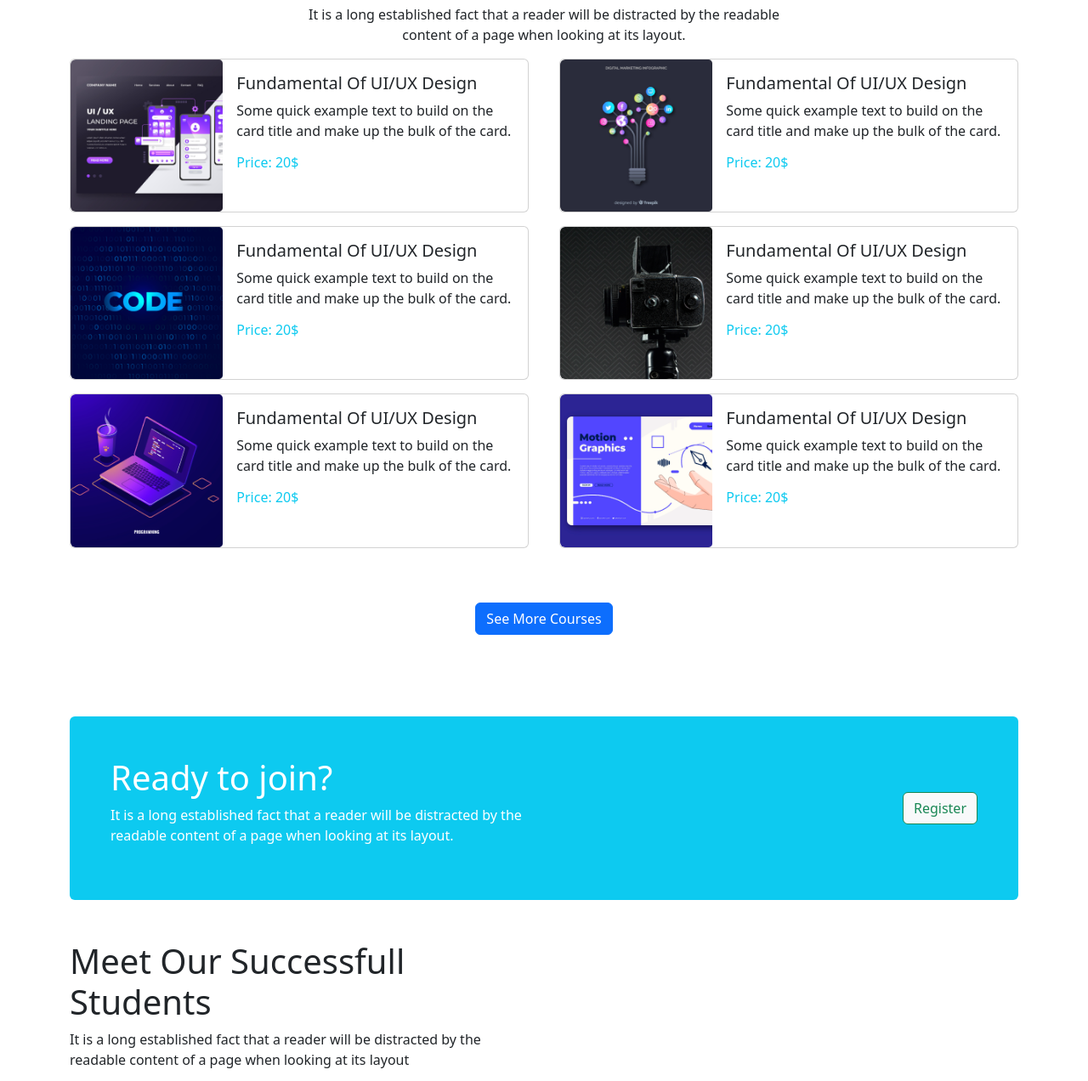
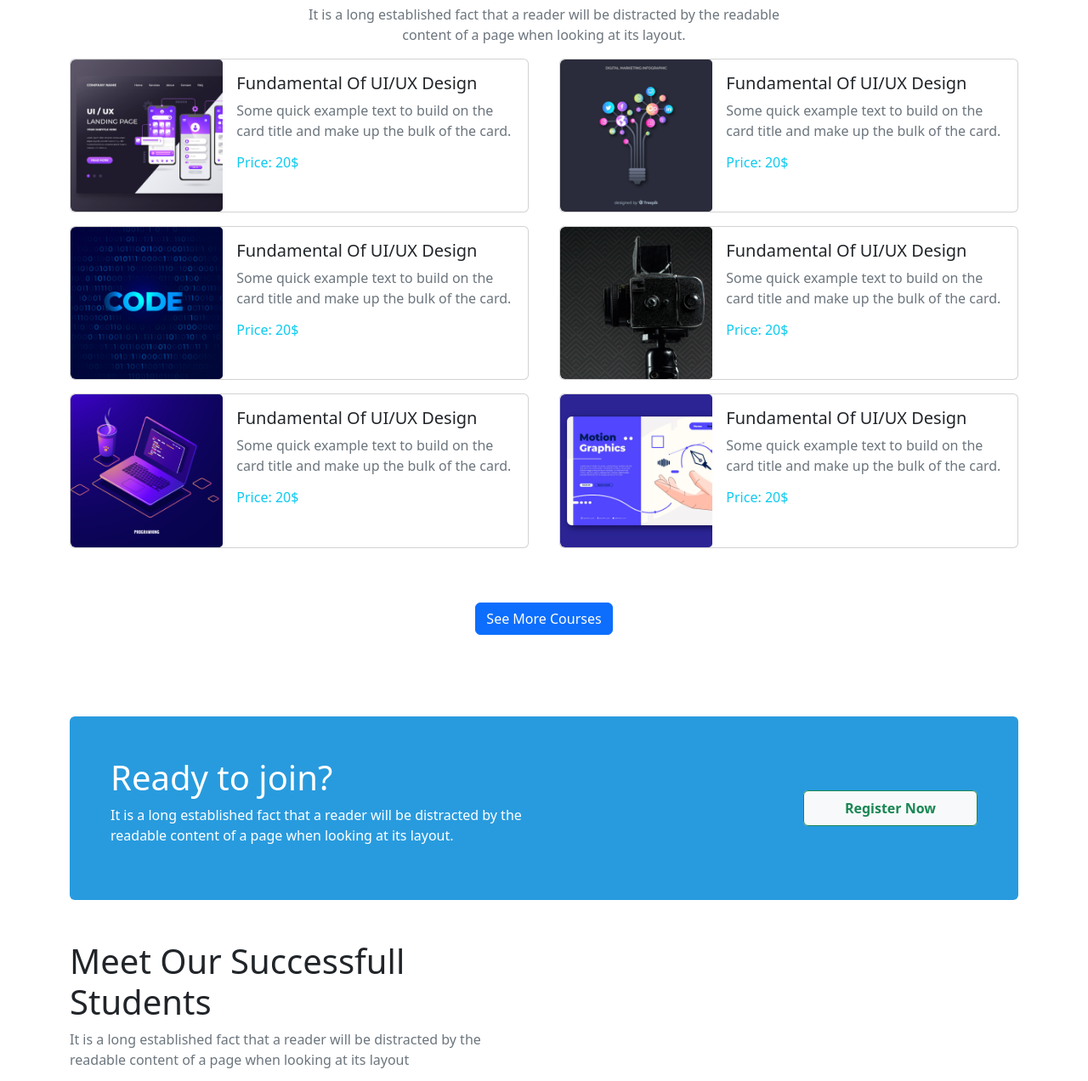
Before and after one commit to md-najmus-sakib/online-course-web, a plain HTML site: page index.html in a window 1280 px wide. Shown: the part 825-2097 px from the top of the page at 85% size. Drawn offline with nearby package versions, Linux system fonts and the light colour scheme.

Commit message:
modify code

```diff
--- a/index.html
+++ b/index.html
@@ -16,7 +16,7 @@
         <!-- navber start -->
         <nav class="navbar navbar-expand-lg container bg-light">
             <div class="container-fluid">
-                <h3>Learn Anything</h3>
+                <h3 class="fw-bolder text-muted">Learn Anything</h3>
                 <button class="navbar-toggler" type="button" data-bs-toggle="collapse"
                     data-bs-target="#navbarSupportedContent" aria-controls="navbarSupportedContent"
                     aria-expanded="false" aria-label="Toggle navigation">
@@ -44,7 +44,7 @@
                         </li>
                     </ul>
                     <div>
-                        <button class="btn btn-outline-success" type="submit">Register</button>
+                        <button class="btn btn-outline-success fw-bolder" type="submit">Register Now</button>
                     </div>
                 </div>
             </div>
@@ -66,7 +66,8 @@
                         <img src="images/cover/cover-1.png" class="cover-img d-block w-100" alt="...">
                         <div class="carousel-caption d-none d-md-block">
                             <h1>Get Started Digital Learning</h1>
-                            <p>It is a long established fact that a reader will be distracted by the readable <br>
+                            <p>It is a long established fact that a reader will be distracted by the
+                                readable <br>
                                 content of a page when looking at its layout.</p>
                             <div class="btn btn-primary">Get Started</div>
                         </div>
@@ -109,9 +110,11 @@
         <section class="container">
             <div class="text-center mt-5 mb-3">
                 <h1>Discover Our Popular <br> Courses</h1>
-                <p>It is a long established fact that a reader will be distracted by the readable <br> content of a page
+                <p class="text-muted">It is a long established fact that a reader will be distracted by the readable
+                    <br> content of a page
                     when
-                    looking at its layout.</p>
+                    looking at its layout.
+                </p>
             </div>
             <div class="d-flex justify-content-between">
                 <div>
@@ -123,7 +126,8 @@
                             <div class="col-md-8">
                                 <div class="card-body">
                                     <h5 class="card-title">Fundamental Of UI/UX Design</h5>
-                                    <p class="card-text">Some quick example text to build on the card title and make up
+                                    <p class="card-text text-muted">Some quick example text to build on the card title
+                                        and make up
                                         the
                                         bulk of the card.</p>
                                     <h6 class="text-info">Price: 20$</h6>
@@ -139,7 +143,8 @@
                             <div class="col-md-8">
                                 <div class="card-body">
                                     <h5 class="card-title">Fundamental Of UI/UX Design</h5>
-                                    <p class="card-text">Some quick example text to build on the card title and make up
+                                    <p class="card-text  text-muted">Some quick example text to build on the card title
+                                        and make up
                                         the
                                         bulk of the card.</p>
                                     <h6 class="text-info">Price: 20$</h6>
@@ -155,7 +160,8 @@
                             <div class="col-md-8">
                                 <div class="card-body">
                                     <h5 class="card-title">Fundamental Of UI/UX Design</h5>
-                                    <p class="card-text">Some quick example text to build on the card title and make up
+                                    <p class="card-text  text-muted">Some quick example text to build on the card title
+                                        and make up
                                         the
                                         bulk of the card.</p>
                                     <h6 class="text-info">Price: 20$</h6>
@@ -173,7 +179,8 @@
                             <div class="col-md-8">
                                 <div class="card-body">
                                     <h5 class="card-title">Fundamental Of UI/UX Design</h5>
-                                    <p class="card-text">Some quick example text to build on the card title and make up
+                                    <p class="card-text  text-muted">Some quick example text to build on the card title
+                                        and make up
                                         the
                                         bulk of the card.</p>
                                     <h6 class="text-info">Price: 20$</h6>
@@ -189,7 +196,8 @@
                             <div class="col-md-8">
                                 <div class="card-body">
                                     <h5 class="card-title">Fundamental Of UI/UX Design</h5>
-                                    <p class="card-text">Some quick example text to build on the card title and make up
+                                    <p class="card-text  text-muted">Some quick example text to build on the card title
+                                        and make up
                                         the
                                         bulk of the card.</p>
                                     <h6 class="text-info">Price: 20$</h6>
@@ -205,7 +213,8 @@
                             <div class="col-md-8">
                                 <div class="card-body">
                                     <h5 class="card-title">Fundamental Of UI/UX Design</h5>
-                                    <p class="card-text">Some quick example text to build on the card title and make up
+                                    <p class="card-text  text-muted">Some quick example text to build on the card title
+                                        and make up
                                         the
                                         bulk of the card.</p>
                                     <h6 class="text-info">Price: 20$</h6>
@@ -222,25 +231,26 @@
         <!-- course section end -->
         <!-- box section start -->
         <section class="container">
-            <div class="bg-info d-flex justify-content-between align-items-center rounded-2 p-5 mt-5 mb-5">
+            <div class="box-section d-flex justify-content-between align-items-center rounded-2 p-5 mt-5 mb-5">
                 <div>
                     <h1 class="text-white">Ready to join?</h1>
                     <p class="text-white">It is a long established fact that a reader will be distracted by the <br>
                         readable content of a page when looking at its layout.</p>
                 </div>
-                <div>
-                    <button class="btn btn-outline-success bg-light" type="submit">Register</button>
+                <div class="bg-light rounded-2">
+                    <button class="btn btn-outline-success ps-5 pe-5 pt-2 pb-2 fw-bolder" type="submit">Register
+                        Now</button>
                 </div>
             </div>
         </section>
         <!-- box section end -->
         <!-- student section start -->
         <section class="container">
-            <div class="mt-5 mb-5">
+            <div class="mt-5 mb-2">
                 <h1>Meet Our Successfull
                     <br> Students
                 </h1>
-                <p>It is a long established fact that a reader will be distracted by the <br>
+                <p class="text-muted">It is a long established fact that a reader will be distracted by the <br>
                     readable content of a page when looking at its layout</p>
             </div>
             <div>
@@ -250,7 +260,7 @@
                             <img src="images/student/student-1.png" class="card-img-top" alt="...">
                             <div class="card-body">
                                 <h5 class="card-title">Awlad Hossain</h5>
-                                <p class="card-text">UIUX Designer</p>
+                                <p class="card-text text-muted">UIUX Designer</p>
                             </div>
                         </div>
                     </div>
@@ -259,7 +269,7 @@
                             <img src="images/student/student-2.png" class="card-img-top" alt="...">
                             <div class="card-body">
                                 <h5 class="card-title">Jannatul Islam</h5>
-                                <p class="card-text">Motion Design</p>
+                                <p class="card-text text-muted">Motion Design</p>
                             </div>
                         </div>
                     </div>
@@ -268,7 +278,7 @@
                             <img src="images/student/student-3.png" class="card-img-top" alt="...">
                             <div class="card-body">
                                 <h5 class="card-title">Imran Hossain</h5>
-                                <p class="card-text">Graphic Designer</p>
+                                <p class="card-text text-muted">Graphic Designer</p>
                             </div>
                         </div>
                     </div>
@@ -277,7 +287,7 @@
                             <img src="images/student/student-4.png" class="card-img-top" alt="...">
                             <div class="card-body">
                                 <h5 class="card-title">Nishi Akter</h5>
-                                <p class="card-text">Web Developer</p>
+                                <p class="card-text text-muted">Web Developer</p>
                             </div>
                         </div>
                     </div>
@@ -292,8 +302,10 @@
         <section class="container">
             <div class="text-center">
                 <h1>Frequently Asked Questions</h1>
-                <p>It is a long established fact that a reader will be distracted by the readable <br>
-                    content of a page when looking at its layout.</p>
+                <p class="text-muted">It is a long established fact that a reader will be distracted by the readable
+                    <br>
+                    content of a page when looking at its layout.
+                </p>
             </div>
             <div class="accordion accordion-flush m-5" id="accordionFlushExample">
                 <div class="accordion-item">
@@ -363,6 +375,7 @@
         <!-- question section end -->
         <!-- sponsor companies section start -->
         <section class="container">
+            <div class="mt-5 mb-5">
                 <div class="text-center mb-4">
                     <h1>Trusted by over 800+ companies</h1>
                 </div>
@@ -374,11 +387,12 @@
                     <img src="images/company/company-5.png" class="sponsor-img" alt="">
                     <img src="images/company/company-6.png" class="sponsor-img" alt="">
                 </div>
+            </div>
         </section>
         <!-- sponsor companies section end -->
     </main>
     <!-- footer section -->
-    <footer class="mb-0">
+    <footer class=" mt-5 mb-0">
         <div class="bg-dark p-5">
             <h3 class="text-white text-center">Learn Anything</h3>
             <p class="text-white text-center mb-0">Office 41, Zawaya Buildin, Ghala Muscat, <br> Sultanate of Oman</p>
--- a/style.css
+++ b/style.css
@@ -1,6 +1,10 @@
 .cover-img {
     height: 620px;
     filter: brightness(45%);
+}
+
+.box-section {
+    background-color: #289BDE;
 }
 
 .sponsor-img {
```
Lines whose indentation alone changed are shown as unchanged.
